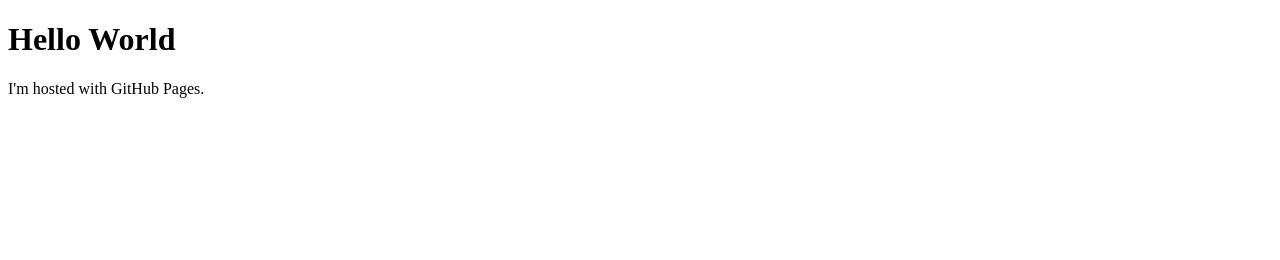
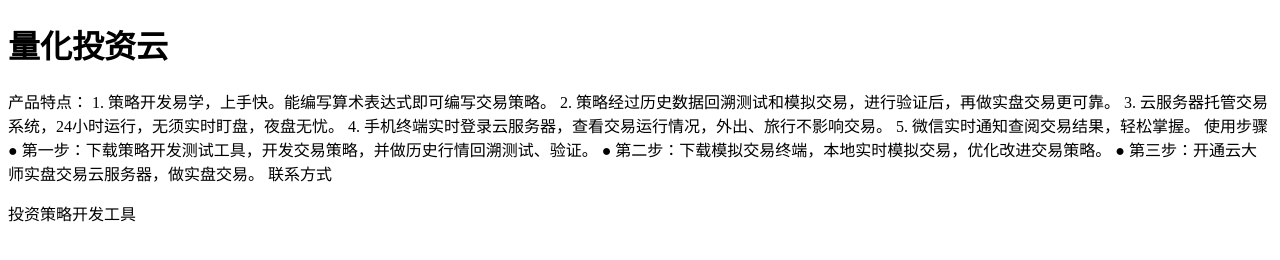
Before and after one commit to markdays/MarkDays.github.io, a plain HTML site: page index.html in a window 1280 px wide. Drawn offline with Linux system fonts and the light colour scheme.

Commit message:
modify
add concent.

```diff
--- a/index.html
+++ b/index.html
@@ -1,7 +1,18 @@
 <!DOCTYPE html>
 <html>
 <body>
-<h1>Hello World</h1>
-<p>I'm hosted with GitHub Pages.</p>
+<h1>量化投资云</h1>
+<p>产品特点：
+    1. 策略开发易学，上手快。能编写算术表达式即可编写交易策略。
+    2. 策略经过历史数据回溯测试和模拟交易，进行验证后，再做实盘交易更可靠。
+    3. 云服务器托管交易系统，24小时运行，无须实时盯盘，夜盘无忧。
+    4. 手机终端实时登录云服务器，查看交易运行情况，外出、旅行不影响交易。
+    5. 微信实时通知查阅交易结果，轻松掌握。
+  使用步骤
+    ● 第一步：下载策略开发测试工具，开发交易策略，并做历史行情回溯测试、验证。
+    ● 第二步：下载模拟交易终端，本地实时模拟交易，优化改进交易策略。
+    ● 第三步：开通云大师实盘交易云服务器，做实盘交易。
+  联系方式</p>
+<p>投资策略开发工具</p>
 </body>
 </html>
```
